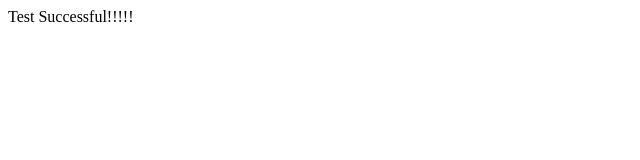
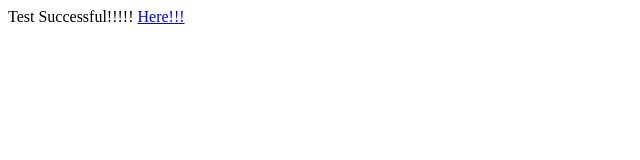
Before and after one commit to KartikJain14/kartikjain.info, a plain HTML site: page index.html in a window 1280 px wide. Shown: the full height of the page, 0-640 px from the left. Drawn offline with Linux system fonts and the light colour scheme.

Commit message:
Update index.html

```diff
--- a/index.html
+++ b/index.html
@@ -16,5 +16,6 @@
 </head>
 <body>
 Test Successful!!!!!
+<a href="https://t.me/RedSkullTM/6990">Here!!!<a>
 </body>
 </html>
```
